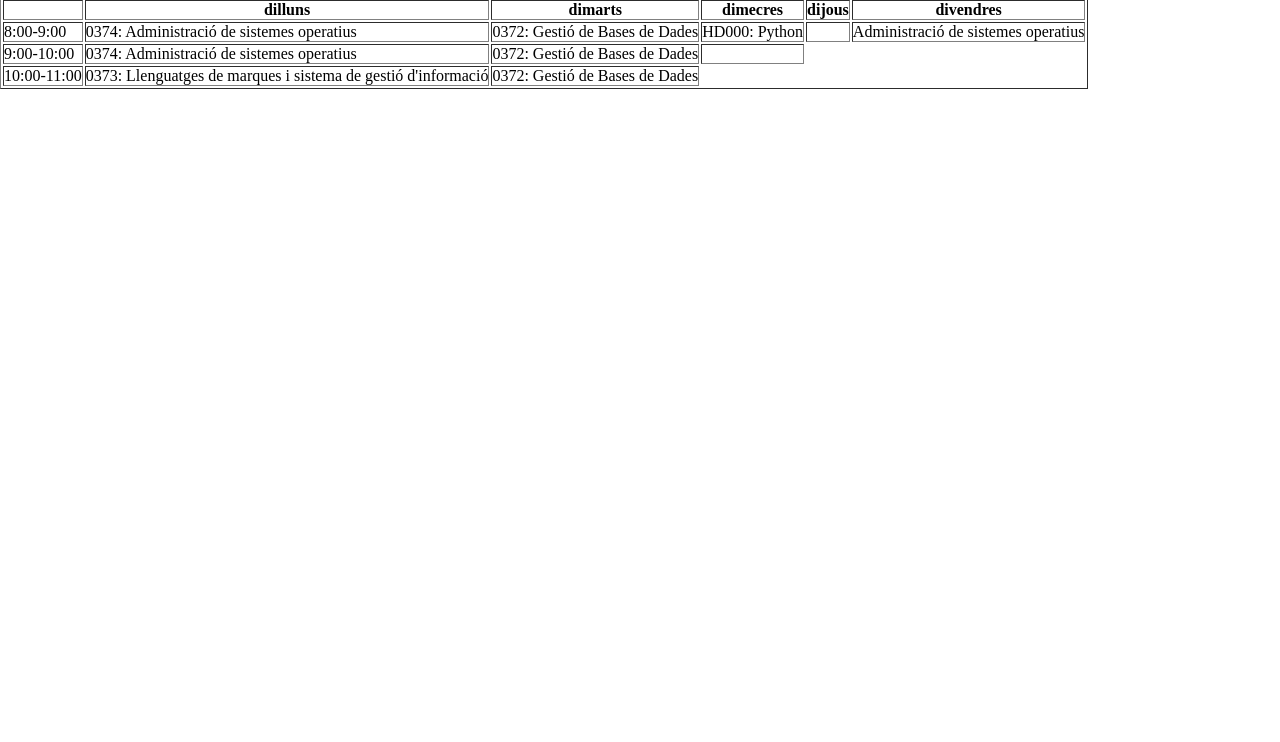
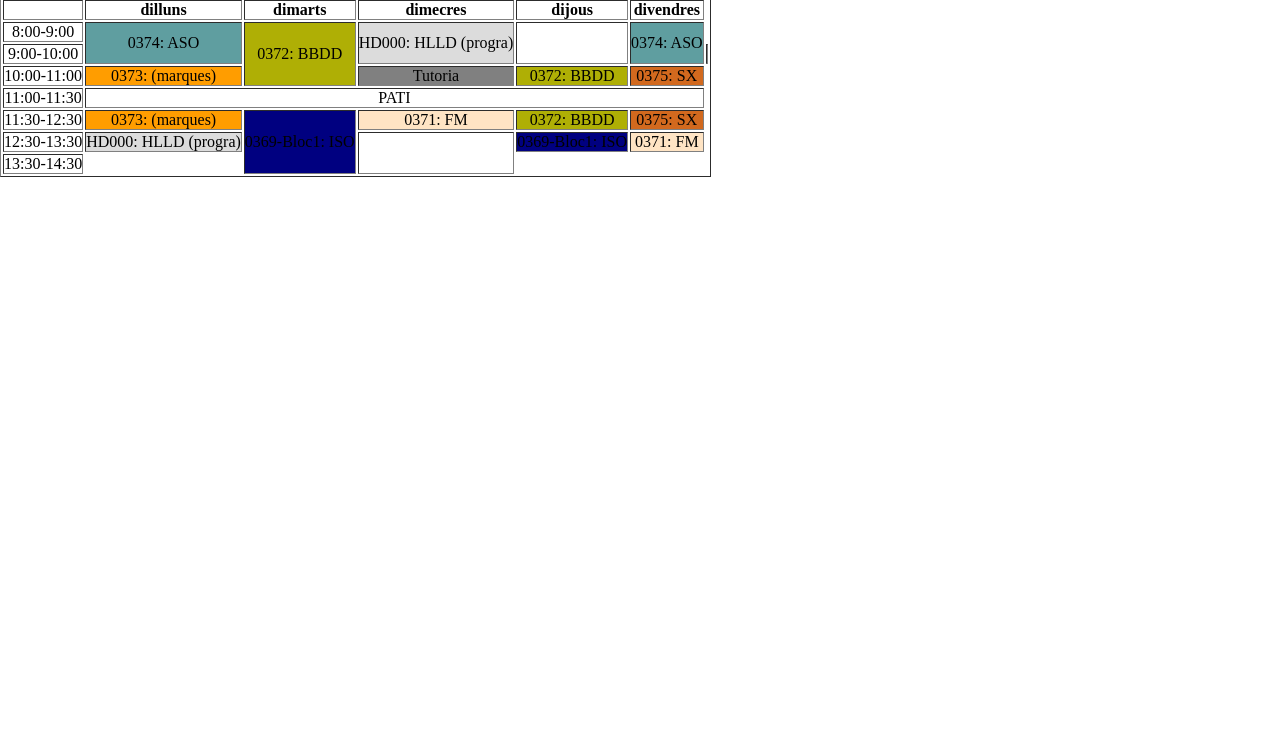
Before and after one commit to maxrocajulve106-rgb/Activitat-marques, a plain HTML site: page html/horaris.html in a window 1280 px wide. Shown: the part 58-800 px from the top of the page. Drawn offline with Linux system fonts and the light colour scheme.

Commit message:
horari acabat

```diff
--- a/css/colors.css
+++ b/css/colors.css
@@ -0,0 +1,24 @@
+.ASO{
+    background-color: cadetblue;
+}
+.BBDD{
+    background-color: rgb(175, 175, 5);
+}
+.HLLD{
+    background-color: gainsboro;
+}
+.marques{
+    background-color: rgb(255, 157, 0);
+}
+.tutoria{
+    background-color: grey;
+}
+.fm{
+    background-color: bisque;
+}
+.iso{
+    background-color: navy;
+}
+.SX{
+    background-color: chocolate;
+}
--- a/css/style.css
+++ b/css/style.css
@@ -4,4 +4,7 @@
 
     list-style: none;
     text-decoration: none;
+    td,th{
+        text-align: center;
+    }
 }
--- a/html/horaris.html
+++ b/html/horaris.html
@@ -18,7 +18,7 @@
        </header>
        <main>
             <table border="1">
-                <caption>Horaro ASIX1</caption>
+                <caption>Horari ASIX1</caption>
                 <thead>
                     <th></th>
                     <th>dilluns</th>
@@ -29,22 +29,44 @@
                 </thead>
                 <tr>
                     <td>8:00-9:00</td>
-                    <td>0374: Administració de sistemes operatius</td>
-                    <td>0372: Gestió de Bases de Dades</td>
-                    <td>HD000: Python </td>
-                    <td>              </td>
-                    <td> Administració de sistemes operatius</td>
+                    <td rowspan="2" class="ASO">0374: ASO</td>
+                    <td rowspan="3" class="BBDD">0372: BBDD</td>
+                    <td rowspan="2" class="HLLD">HD000: HLLD (progra)</td>
+                    <td rowspan="2"></td>
+                    <td rowspan="2" class="ASO">0374: ASO</td>
                 </tr>
                 <tr>
                     <td>9:00-10:00</td>
-                    <td>0374: Administració de sistemes operatius</td>
-                    <td>0372: Gestió de Bases de Dades</td>
                     <td></td>
                 </tr>
                 <tr>
                     <td>10:00-11:00</td>
-                    <td>0373: Llenguatges de marques i sistema de gestió d'informació</td>
-                    <td>0372: Gestió de Bases de Dades</td>
+                    <td class="marques">0373: (marques)</td>
+                    <td class="tutoria">Tutoria</td>
+                    <td class="BBDD">0372: BBDD</td>
+                    <td class="SX">0375: SX</td>
+                </tr>
+                <tr>
+                    <td>11:00-11:30</td>
+                    <td colspan="5">PATI</td>
+                </tr>
+                <tr>
+                    <td>11:30-12:30</td>
+                    <td class="marques">0373: (marques)</td>
+                    <td rowspan="3" class="iso">0369-Bloc1: ISO</td>
+                    <td class="fm">0371: FM</td>
+                    <td class="BBDD">0372: BBDD</td>
+                    <td class="SX">0375: SX</td>
+                </tr>
+                <tr>
+                    <td>12:30-13:30</td>
+                    <td class="HLLD">HD000: HLLD (progra)</td>
+                    <td rowspan="2"></td>
+                    <td class="iso">0369-Bloc1: ISO</td>
+                    <td class="fm">0371: FM</td>
+                </tr>
+                <tr>
+                    <td>13:30-14:30</td>
                 </tr>
             </table>
        </main>
```
